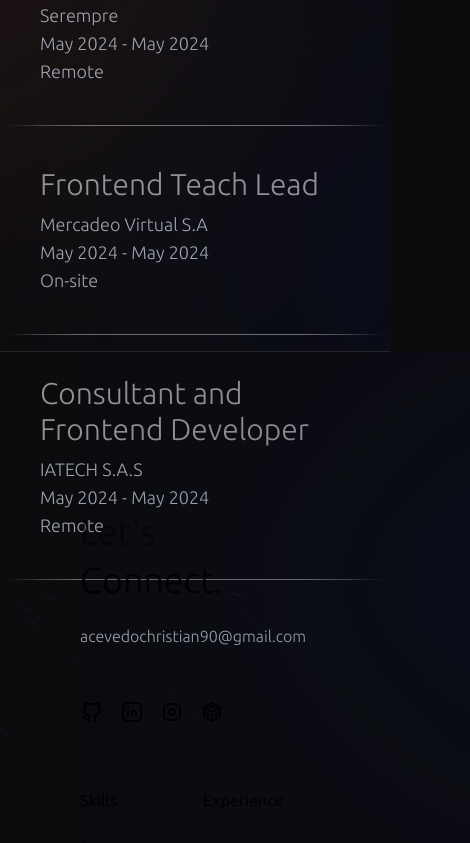
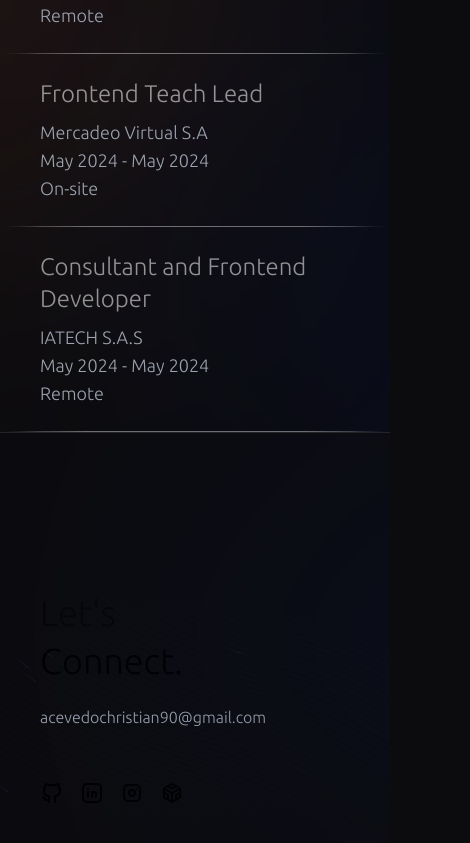
Before and after one commit to acevedoposada/portfolio-v2, a Next.js app: page / in a window 390 px wide. Shown: the part 2181-3024 px from the top of the page, 470 px wide, since content can reach past the window. Built offline with nearby package versions, Linux system fonts and the light colour scheme.

Commit message:
:bug: Solve mobile viewport bug

```diff
--- a/src/app/(home)/components/experience-section/experience-section.module.scss
+++ b/src/app/(home)/components/experience-section/experience-section.module.scss
@@ -2,7 +2,7 @@
   @apply flex-1 flex flex-col justify-center;
 
   &__title {
-    @apply px-10 md:px-20 lg:px-28 pb-10 md:pb-28;
+    @apply px-10 md:px-20 lg:px-28 pb-10 md:pb-28 pt-10 lg:pt-4;
   }
 
   &__content {
@@ -13,7 +13,7 @@
 
 .item {
   $root: &;
-  @apply w-full py-10 border-b flex flex-col md:flex-row md:items-center px-10 md:px-16 lg:px-[6.5rem];
+  @apply w-full py-6 md:py-10 border-b flex flex-col md:flex-row md:items-center px-10 md:px-16 lg:px-[6.5rem];
   border-image: linear-gradient(to right, transparent, rgba(255, 255, 255, 0.4) 25%, rgba(255, 255, 255, 0.4) 75%, transparent) 20;
 
   &:first-child {
@@ -34,7 +34,7 @@
     }
 
     &__title {
-      @apply relative block overflow-hidden z-[2] text-white text-opacity-55 text-3xl md:text-4xl lg:text-5xl font-light;
+      @apply relative block overflow-hidden z-[2] text-white text-opacity-55 text-2xl md:text-4xl lg:text-5xl font-light;
 
       & span {
         @apply block;
--- a/src/app/(home)/styles.module.scss
+++ b/src/app/(home)/styles.module.scss
@@ -19,6 +19,7 @@
 
   &__experience {
     @include section-basics;
+    @apply h-auto min-h-dvh md:h-dvh;
 
     &__content {
       @apply h-full flex flex-col;
--- a/src/app/layout.tsx
+++ b/src/app/layout.tsx
@@ -1,10 +1,17 @@
-import { Ubuntu } from "next/font/google";
+import { Ubuntu, Playfair_Display } from "next/font/google";
 import type { Metadata } from "next";
 import "./globals.css";
+import { cn } from "@/utils/cn";
 
-const inter = Ubuntu({
+const ubuntu = Ubuntu({
   subsets: ["latin"],
   weight: ["300", "400", "500", "700"],
+});
+
+const playfair = Playfair_Display({
+  subsets: ["latin"],
+  weight: ["400", "500", "600", "700", "800", "900"],
+  variable: "--playfair-font",
 });
 
 export const metadata: Metadata = {
@@ -22,9 +29,9 @@ export default function RootLayout({
   return (
     <html lang="en">
       <head>
-        <meta name="theme-color" content="#262626"/>
+        <meta name="theme-color" content="#262626" />
       </head>
-      <body className={`${inter.className} bg-alt`}>
+      <body className={cn(ubuntu.className, playfair.variable, "bg-alt")}>
         {children}
         {modals}
       </body>
--- a/src/components/ui/footer/footer.module.scss
+++ b/src/components/ui/footer/footer.module.scss
@@ -1,5 +1,5 @@
 .footer {
-  @apply relative pt-40 md:pt-60 p-20 border-t border-[hsla(0,0%,100%,.1)];
+  @apply relative pt-40 md:pt-60 p-10 md:p-20 border-t border-[hsla(0,0%,100%,.1)] w-screen;
 
   &__content {
     @apply grid;
@@ -45,7 +45,7 @@
         @apply grid gap-10 grid-cols-3 mt-8 xl:mt-0;
 
         & li p {
-          @apply text-base md:text-sm xl:text-lg;
+          @apply text-sm md:text-sm xl:text-lg;
 
           &:first-child {
             @apply mb-2;
@@ -78,7 +78,7 @@
     }
 
     &__bottom {
-      @apply text-center pb-20 pt-0 md:pt-40;
+      @apply text-center pb-20 pt-0 md:pt-40 text-gray-400 font-light;
       grid-area: bottom;
     }
 
--- a/src/components/ui/footer/footer.tsx
+++ b/src/components/ui/footer/footer.tsx
@@ -79,8 +79,8 @@ export const Footer = forwardRef<HTMLElement>(function Footer({}, ref) {
       </div>
       <DotsBackground
         hiddenDots="left"
-        className="absolute top-0"
-        speed={{ right: 10 }}
+        className="absolute left-0 top-0"
+        speed={{ right: 0 }}
       />
       <BackgroundBeams className="pointer-events-none select-none" />
     </footer>
--- a/tailwind.config.ts
+++ b/tailwind.config.ts
@@ -13,6 +13,9 @@ const config: Config = {
   ],
   darkMode: "class",
   theme: {
+    fontFamily: {
+      secondary: ["var(--playfair-font)"],
+    },
     extend: {
       colors: {
         alt: "#0C0C0F",
```
Also changed, not shown: 1 other file (tests, documents, lock files or other folders).
